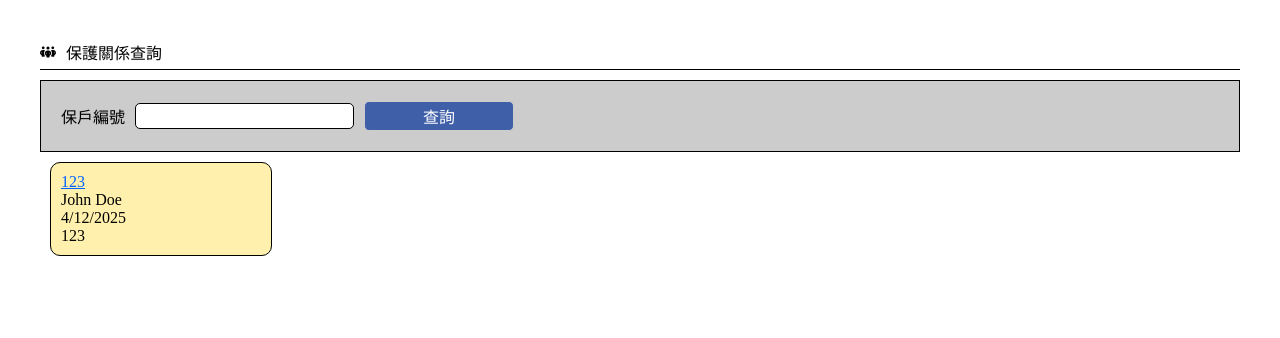
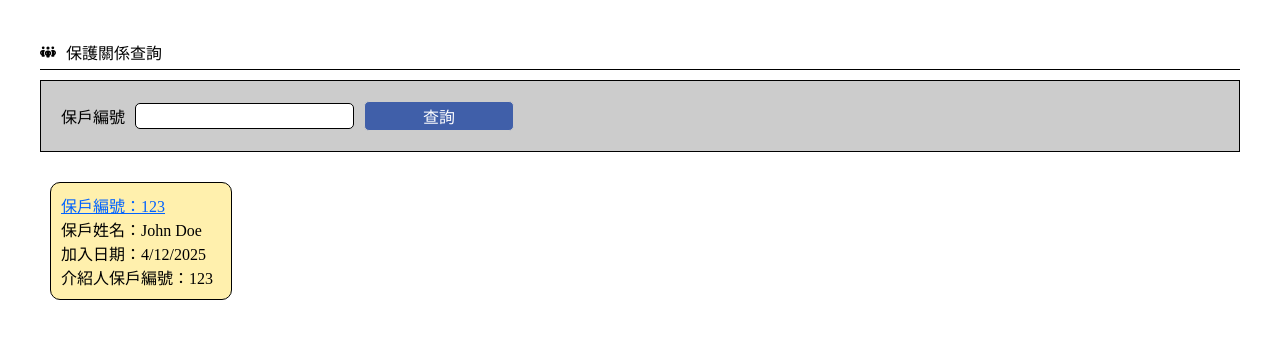
Before and after one commit to ts03085781/test-work, a React (Vite) app: page / in a window 1280 px wide. Shown: the top 338 px of the page. Built offline with nearby package versions, Linux system fonts and the light colour scheme.

Commit message:
refactor: refactor the node component

```diff
--- a/src/assets/styles/node.css
+++ b/src/assets/styles/node.css
@@ -5,9 +5,9 @@
   justify-content: center;
   background-color: #e8e8e8;
   border: 1px solid #000;
-  width: 200px;
+  width: 160px;
   border-radius: 10px;
-  margin: 10px;
+  margin: 30px 10px;
   padding: 10px;
 }
 
--- a/src/components/Node.tsx
+++ b/src/components/Node.tsx
@@ -1,17 +1,13 @@
-import { useState } from 'react';
 import '../assets/styles/node.css';
 import { NodeType } from '../constants/enum';
-
-type NodeProps = {
+interface NodePropsInterface {
   code: string;
   name: string;
   registration_date: Date;
   introducer_code: string;
-  l: NodeProps | null;
-  r: NodeProps | null;
   nodeType: NodeType;
-  onClickCode: (code: string) => void;
-};
+  onClickNodeCode: (code: string) => void;
+}
 
 export const Node = ({
   code,
@@ -19,20 +15,24 @@ export const Node = ({
   registration_date,
   introducer_code,
   nodeType,
-  onClickCode,
-}: NodeProps) => {
-  const handleClickCode = () => {
-    onClickCode(code);
+  onClickNodeCode,
+}: NodePropsInterface) => {
+  const handleClickNodeCode = () => {
+    onClickNodeCode(code);
+  };
+
+  const setRegistrationDate = (registration_date: Date) => {
+    return new Date(registration_date).toLocaleDateString();
   };
 
   return (
     <div className={`node ${nodeType}`}>
-      <span className="code" onClick={handleClickCode}>
-        {code}
+      <span className="code" onClick={handleClickNodeCode}>
+        保戶編號：{code}
       </span>
-      <span>{name}</span>
-      <span>{registration_date.toLocaleDateString()}</span>
-      <span>{introducer_code}</span>
+      <span>保戶姓名：{name}</span>
+      <span>加入日期：{setRegistrationDate(registration_date)}</span>
+      <span>介紹人保戶編號：{introducer_code}</span>
     </div>
   );
 };
```
